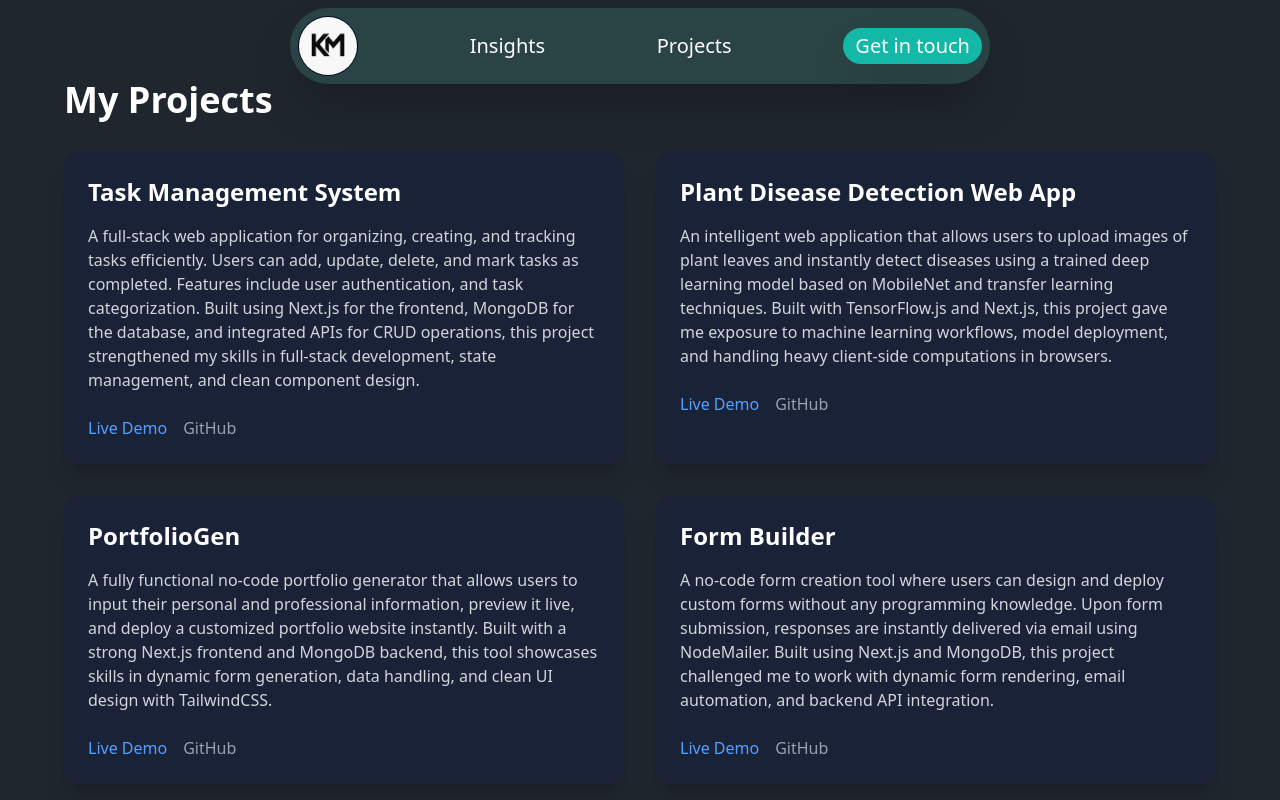
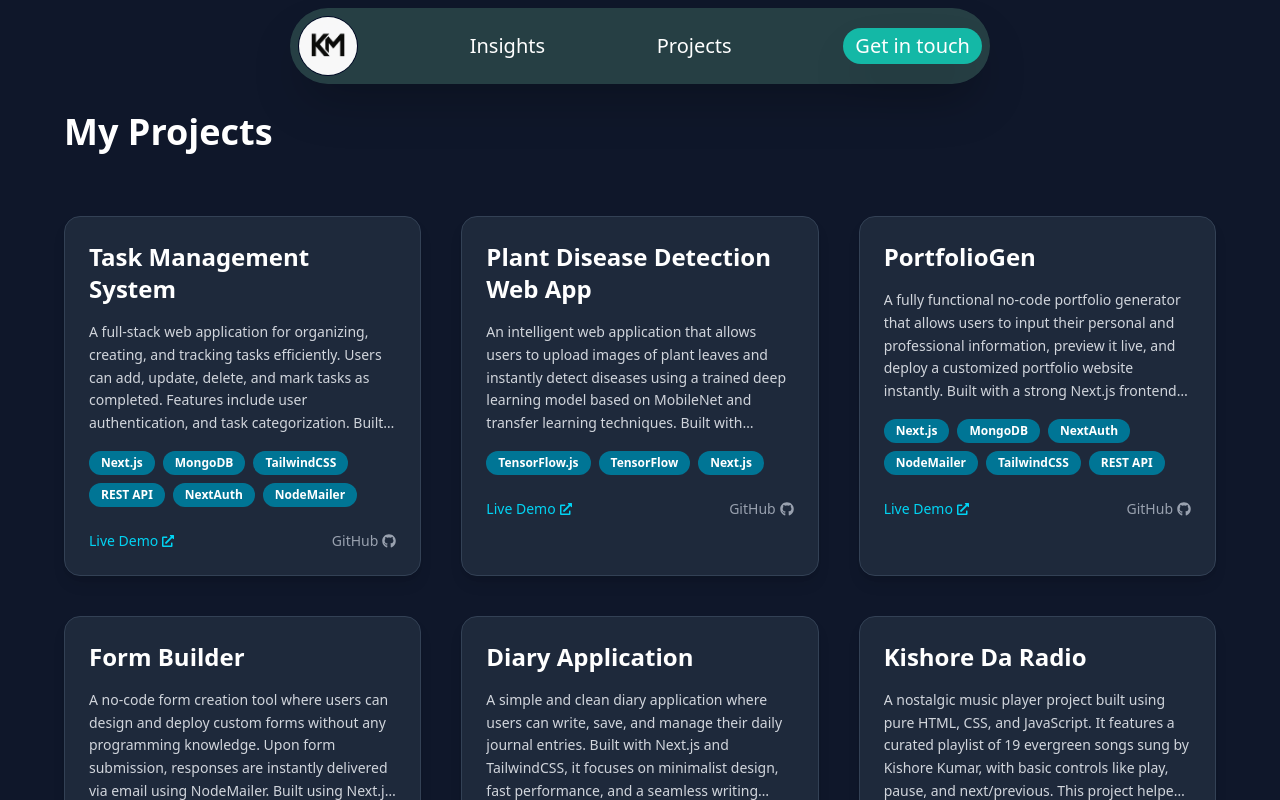
Before and after one commit to kartikeycsjm/Kartikey, a Next.js app: page /projects in a window 1280 px wide. Shown: the top 800 px of the page. Built offline with nearby package versions, Linux system fonts and the light colour scheme.

Commit message:
changed project card design

```diff
--- a/package.json
+++ b/package.json
@@ -14,7 +14,8 @@
     "next": "15.3.1",
     "nodemailer": "^6.10.1",
     "react": "^19.0.0",
-    "react-dom": "^19.0.0"
+    "react-dom": "^19.0.0",
+    "react-icons": "^5.5.0"
   },
   "devDependencies": {
     "@tailwindcss/postcss": "^4",
--- a/src/app/(routes)/projects/page.tsx
+++ b/src/app/(routes)/projects/page.tsx
@@ -1,13 +1,130 @@
+// 'use client'
+// import React from 'react';
+// import { motion } from "framer-motion"
+// const projects = [
+//     {
+//         title: 'Task Management System',
+//         description: 'A full-stack web application for organizing, creating, and tracking tasks efficiently. Users can add, update, delete, and mark tasks as completed. Features include user authentication, and task categorization. Built using Next.js for the frontend, MongoDB for the database, and integrated APIs for CRUD operations, this project strengthened my skills in full-stack development, state management, and clean component design.',
+//         liveLink: 'https://taskpro1.vercel.app/',
+//         githubLink: 'https://github.com/kartikeycsjm/task-manager',
+//         tools: ['Next.js', 'MongoDB', 'TailwindCSS', 'REST API', 'Authentication'],
+//     }
+//     ,
+//     {
+//         title: 'Plant Disease Detection Web App',
+//         description: 'An intelligent web application that allows users to upload images of plant leaves and instantly detect diseases using a trained deep learning model based on MobileNet and transfer learning techniques. Built with TensorFlow.js and Next.js, this project gave me exposure to machine learning workflows, model deployment, and handling heavy client-side computations in browsers.',
+//         liveLink: 'https://greenguardiank.vercel.app/',
+//         githubLink: 'https://greenguardiank.vercel.app/',
+//         tools: ['TensorFlow.js', 'TensorFlow', 'Next.js'],
+//     },
+//     {
+//         title: 'PortfolioGen',
+//         description: 'A fully functional no-code portfolio generator that allows users to input their personal and professional information, preview it live, and deploy a customized portfolio website instantly. Built with a strong Next.js frontend and MongoDB backend, this tool showcases skills in dynamic form generation, data handling, and clean UI design with TailwindCSS.',
+//         liveLink: 'https://getyourprofile.vercel.app/',
+//         githubLink: 'https://github.com/kartikeycsjm/PortfolioGen',
+//         tools: ['Next.js', 'MongoDB', 'NodeMailer', 'TailwindCSS', 'REST API'],
+//     },
+//     {
+//         title: 'Form Builder',
+//         description: 'A no-code form creation tool where users can design and deploy custom forms without any programming knowledge. Upon form submission, responses are instantly delivered via email using NodeMailer. Built using Next.js and MongoDB, this project challenged me to work with dynamic form rendering, email automation, and backend API integration.',
+//         liveLink: 'https://realformgenerator.vercel.app/',
+//         githubLink: 'https://github.com/kartikeycsjm/form-generator',
+//         tools: ['Next.js', 'MongoDB', 'NodeMailer', 'TailwindCSS', 'REST API'],
+//     },
+//     {
+//         title: 'Diary Application',
+//         description: 'A simple and clean diary application where users can write, save, and manage their daily journal entries. Built with Next.js and TailwindCSS, it focuses on minimalist design, fast performance, and a seamless writing experience. It was a practice project to strengthen my Next.js fundamentals, client-side storage, and UI styling with TailwindCSS.',
+//         liveLink: 'https://diary1.vercel.app/',
+//         githubLink: 'https://github.com/kartikeycsjm/diary',
+//         tools: ['Next.js', 'TailwindCSS'],
+//     },
+//     {
+//         title: 'Kishore Da Radio',
+//         description: 'A nostalgic music player project built using pure HTML, CSS, and JavaScript. It features a curated playlist of 19 evergreen songs sung by Kishore Kumar, with basic controls like play, pause, and next/previous. This project helped me strengthen my core JavaScript DOM manipulation and audio handling skills.',
+//         liveLink: 'https://kishoreda.netlify.app/',
+//         githubLink: 'https://github.com/myselfkartikey/kishoreda-radio',
+//         tools: ['HTML', 'CSS', 'JavaScript'],
+//     },
+// ];
+
+
+// export default function ProjectsPage() {
+//     return (
+//         <div className="min-h-screen w-full
+//         bg-[#1f262d] py-12">
+//             <div className="w-[85%] md:w-[90%] m-auto">
+//                 <h1 className="text-4xl font-bold
+//                   text-white my-8">
+//                     My Projects
+//                 </h1>
+//                 <div
+//                     className="grid grid-cols-1 sm:grid-cols-2
+//                     lg:grid-cols-2 gap-8">
+//                     {projects.map((project, index) => (
+//                         <div
+//                             key={index} className="bg-[#1a2238] rounded-2xl
+//                             p-6
+//                             shadow-xl hover:scale-105 transition-transform
+//                             duration-300">
+//                             <motion.h2
+//                                 initial={{ opacity: 0 }}
+//                                 whileInView={{ opacity: 1 }}
+//                                 transition={{ duration: 0.5 }}
+//                                 viewport={{ once: false }}
+//                                 className="text-2xl font-semibold text-white mb-4">{project.title}</motion.h2>
+//                             <motion.p
+//                                 initial={{ opacity: 0, y: 100 }}
+//                                 whileInView={{ opacity: 1, y: 0 }}
+//                                 transition={{ duration: 0.5 }}
+//                                 viewport={{ once: false }}
+//                                 className="text-gray-300 mb-6">{project.description}</motion.p>
+//                             <div className="flex gap-4">
+//                                 <motion.a
+//                                     initial={{ opacity: 0, y: 100 }}
+//                                     whileInView={{ opacity: 1, y: 0 }}
+//                                     transition={{ duration: 0.5 }}
+//                                     viewport={{ once: false }}
+//                                     href={project.liveLink}
+//                                     target="_blank"
+//                                     rel="noopener noreferrer"
+//                                     className="text-blue-400 hover:underline"
+//                                 >
+//                                     Live Demo
+//                                 </motion.a>
+//                                 <motion.a
+//                                     initial={{ opacity: 0, y: 100 }}
+//                                     whileInView={{ opacity: 1, y: 0 }}
+//                                     transition={{ duration: 0.5 }}
+//                                     viewport={{ once: false }}
+//                                     href={project.githubLink}
+//                                     target="_blank"
+//                                     rel="noopener noreferrer"
+//                                     className="text-gray-400 hover:text-white"
+//                                 >
+//                                     GitHub
+//                                 </motion.a>
+//                             </div>
+//                         </div>
+//                     ))}
+//                 </div>
+//             </div>
+//         </div>
+//     );
+// }
+
+
 'use client'
-import React from 'react';
-import { motion } from "framer-motion"
+import React from 'react'
+import { motion } from 'framer-motion'
+import { FaExternalLinkAlt, FaGithub } from 'react-icons/fa'
+
 const projects = [
     {
         title: 'Task Management System',
         description: 'A full-stack web application for organizing, creating, and tracking tasks efficiently. Users can add, update, delete, and mark tasks as completed. Features include user authentication, and task categorization. Built using Next.js for the frontend, MongoDB for the database, and integrated APIs for CRUD operations, this project strengthened my skills in full-stack development, state management, and clean component design.',
         liveLink: 'https://taskpro1.vercel.app/',
         githubLink: 'https://github.com/kartikeycsjm/task-manager',
-        tools: ['Next.js', 'MongoDB', 'TailwindCSS', 'REST API', 'Authentication'],
+        tools: ['Next.js', 'MongoDB', 'TailwindCSS', 'REST API', 'NextAuth', 'NodeMailer'],
     }
     ,
     {
@@ -22,7 +139,7 @@ const projects = [
         description: 'A fully functional no-code portfolio generator that allows users to input their personal and professional information, preview it live, and deploy a customized portfolio website instantly. Built with a strong Next.js frontend and MongoDB backend, this tool showcases skills in dynamic form generation, data handling, and clean UI design with TailwindCSS.',
         liveLink: 'https://getyourprofile.vercel.app/',
         githubLink: 'https://github.com/kartikeycsjm/PortfolioGen',
-        tools: ['Next.js', 'MongoDB', 'NodeMailer', 'TailwindCSS', 'REST API'],
+        tools: ['Next.js', 'MongoDB', 'NextAuth', 'NodeMailer', 'TailwindCSS', 'REST API'],
     },
     {
         title: 'Form Builder',
@@ -47,67 +164,64 @@ const projects = [
     },
 ];
 
-
 export default function ProjectsPage() {
     return (
-        <div className="min-h-screen w-full
-        bg-[#1f262d] py-12">
-            <div className="w-[85%] md:w-[90%] m-auto">
-                <h1 className="text-4xl font-bold
-                  text-white my-8">
+        <div className="min-h-screen w-full bg-[#0f172a] py-12">
+            <div className="w-[90%] mx-auto">
+                <h1 className="text-4xl font-bold text-white my-10 md:my-16">
                     My Projects
                 </h1>
-                <div
-                    className="grid grid-cols-1 sm:grid-cols-2
-                    lg:grid-cols-2 gap-8">
+                <div className="grid grid-cols-1 sm:grid-cols-2 lg:grid-cols-3 gap-10">
                     {projects.map((project, index) => (
-                        <div
-                            key={index} className="bg-[#1a2238] rounded-2xl
-                            p-6
-                            shadow-xl hover:scale-105 transition-transform
-                            duration-300">
-                            <motion.h2
-                                initial={{ opacity: 0 }}
-                                whileInView={{ opacity: 1 }}
-                                transition={{ duration: 0.5 }}
-                                viewport={{ once: false }}
-                                className="text-2xl font-semibold text-white mb-4">{project.title}</motion.h2>
-                            <motion.p
-                                initial={{ opacity: 0, y: 100 }}
-                                whileInView={{ opacity: 1, y: 0 }}
-                                transition={{ duration: 0.5 }}
-                                viewport={{ once: false }}
-                                className="text-gray-300 mb-6">{project.description}</motion.p>
-                            <div className="flex gap-4">
-                                <motion.a
-                                    initial={{ opacity: 0, y: 100 }}
-                                    whileInView={{ opacity: 1, y: 0 }}
-                                    transition={{ duration: 0.5 }}
-                                    viewport={{ once: false }}
+                        <motion.div
+                            key={index}
+                            initial={{ opacity: 0, y: 100 }}
+                            whileInView={{ opacity: 1, y: 0 }}
+                            transition={{ duration: 0.6, delay: index * 0.1 }}
+                            viewport={{ once: false }}
+                            className="bg-[#1e293b]
+                            hover:bg-[#334155] transition-colors duration-300 rounded-2xl p-6 shadow-lg group border border-[#334155]"
+                        >
+                            <h2 className="text-2xl font-semibold text-white group-hover:text-cyan-400 transition-colors duration-300">
+                                {project.title}
+                            </h2>
+                            <p className="text-gray-300 mt-4 text-sm leading-relaxed line-clamp-5">
+                                {project.description}
+                            </p>
+
+                            <div className="flex flex-wrap gap-2 mt-4">
+                                {project.tools.map((tool, idx) => (
+                                    <span
+                                        key={idx}
+                                        className="bg-cyan-700 text-xs text-white px-3 py-1 rounded-full font-semibold"
+                                    >
+                                        {tool}
+                                    </span>
+                                ))}
+                            </div>
+
+                            <div className="flex justify-between items-center mt-6">
+                                <a
                                     href={project.liveLink}
                                     target="_blank"
                                     rel="noopener noreferrer"
-                                    className="text-blue-400 hover:underline"
+                                    className="text-cyan-400 text-sm font-medium hover:underline flex items-center gap-1"
                                 >
-                                    Live Demo
-                                </motion.a>
-                                <motion.a
-                                    initial={{ opacity: 0, y: 100 }}
-                                    whileInView={{ opacity: 1, y: 0 }}
-                                    transition={{ duration: 0.5 }}
-                                    viewport={{ once: false }}
+                                    Live Demo <FaExternalLinkAlt size={12} />
+                                </a>
+                                <a
                                     href={project.githubLink}
                                     target="_blank"
                                     rel="noopener noreferrer"
-                                    className="text-gray-400 hover:text-white"
+                                    className="text-gray-400 text-sm hover:text-white flex items-center gap-1"
                                 >
-                                    GitHub
-                                </motion.a>
+                                    GitHub <FaGithub />
+                                </a>
                             </div>
-                        </div>
+                        </motion.div>
                     ))}
                 </div>
             </div>
         </div>
-    );
+    )
 }
```
Also changed, not shown: 1 other file (tests, documents, lock files or other folders).
